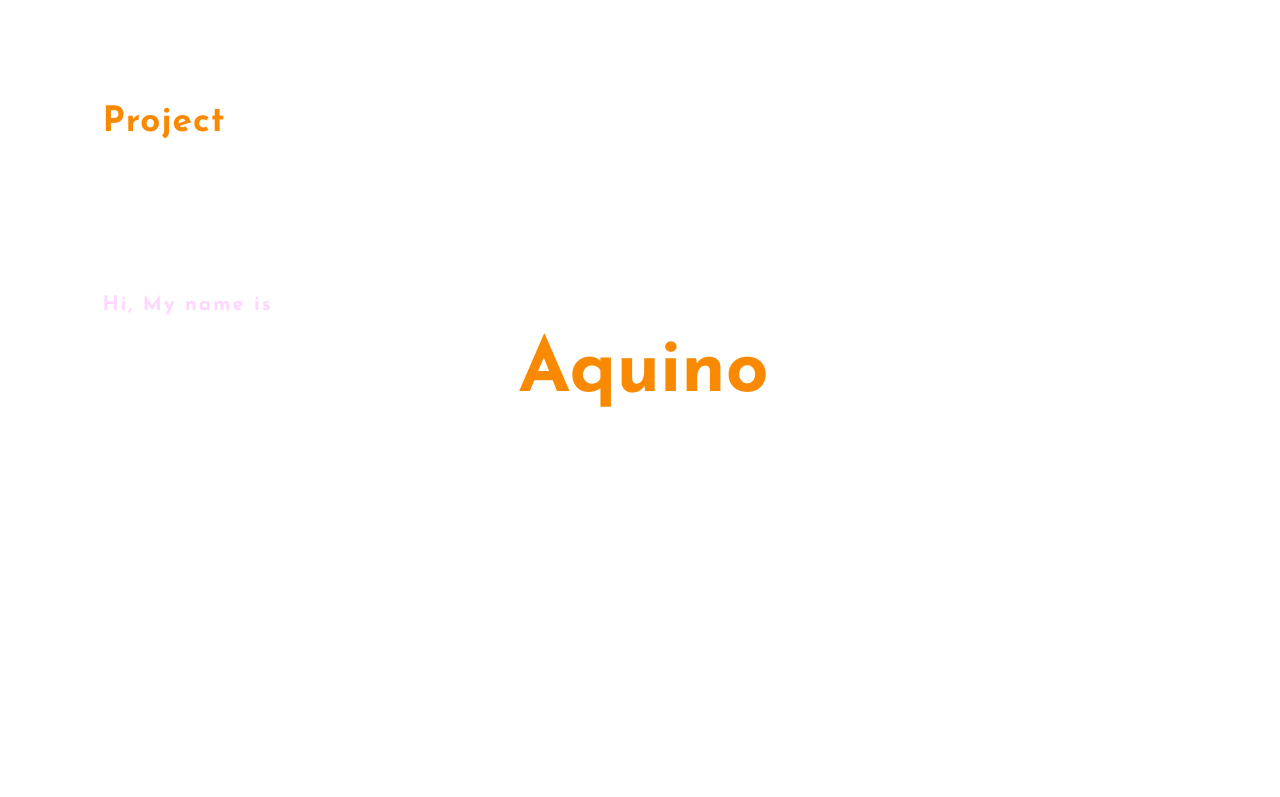
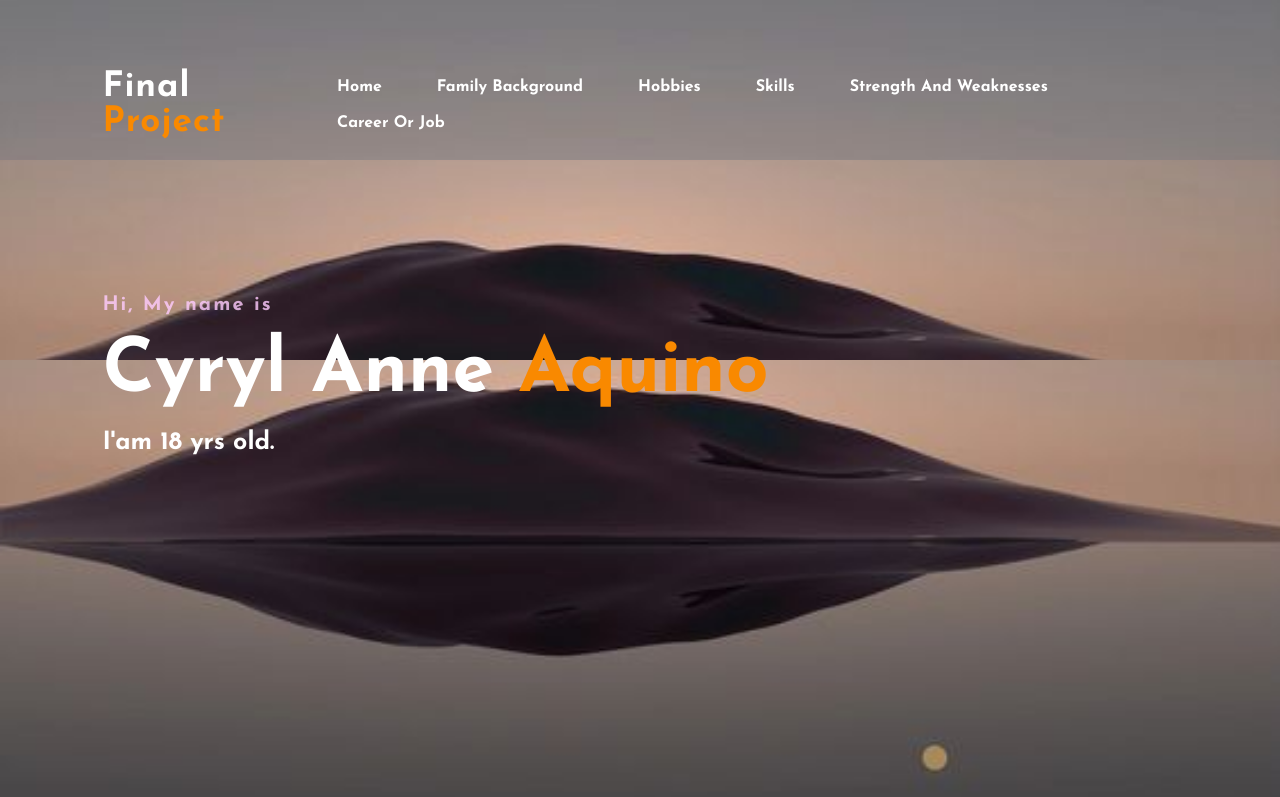
Before and after one commit to cyrylaquino/cyrylaquino.github.io, a plain HTML site: page index.html in a window 1280 px wide. Shown: the top 797 px of the page. Drawn offline with Linux system fonts and the light colour scheme; files whose address does not match are found by name.

Commit message:
Update style.css

```diff
--- a/css/style.css
+++ b/css/style.css
@@ -9,7 +9,7 @@
 	width: 100%;
 	background-size: cover;
 	background-position: center;
-	background: url("img/bg1.jpg") no-repeat center fixed;
+	background: url(../img/bg1.jpg) no-repeat center fixed;
 	background-size: cover;
 
 }
@@ -73,7 +73,7 @@ h4{
 	padding: 100px 0px;
 	background-size: cover;
 	background-position: center center;
-	background url("img/bg1.jpg") no-repeat center fixed;
+	background: url(../img/bg1.jpg) no-repeat center fixed;
 	background-size: cover;
 }
 .about img{
```
